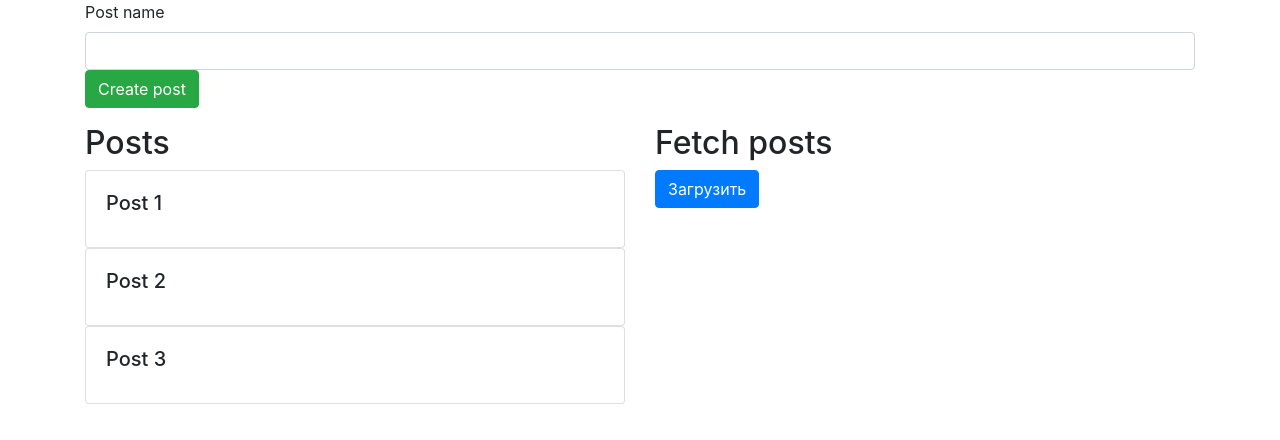
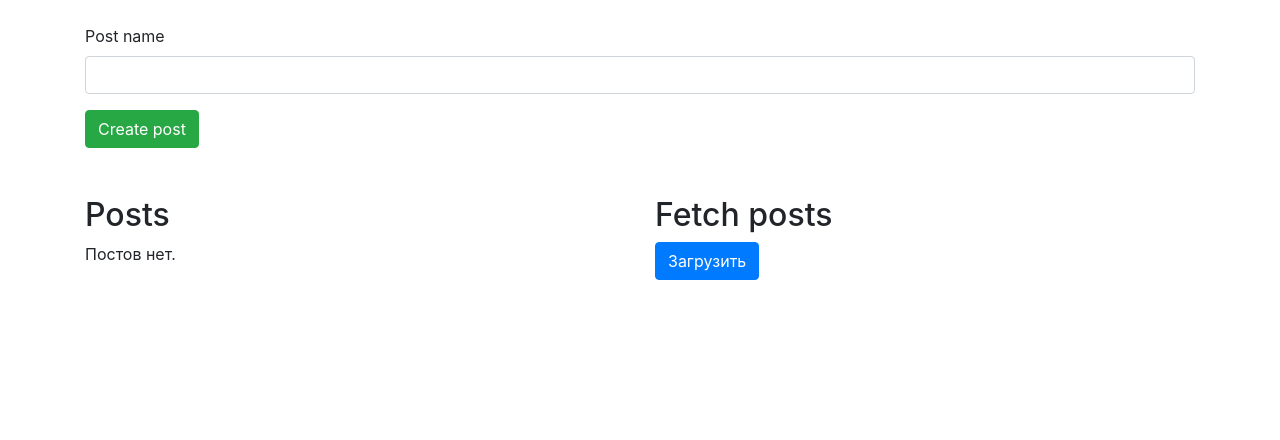
Before and after one commit to keira-yes/react-redux-posts, a React (Create React App) app: page / in a window 1280 px wide. Shown: the top 440 px of the page. Built offline with nearby package versions, Linux system fonts and the light colour scheme.

Commit message:
add submit form handler

```diff
--- a/src/App.js
+++ b/src/App.js
@@ -5,7 +5,7 @@ import PostsFetch from "./components/PostsFetch";
 
 function App() {
   return (
-    <div className="container">
+    <div className="container mt-4">
       <div className="row">
         <div className="col">
           <PostForm />
@@ -14,7 +14,7 @@ function App() {
       <div className="row">
         <div className="col">
           <h2>Posts</h2>
-          <Posts posts={[1, 2, 3]}/>
+          <Posts posts={[]}/>
         </div>
         <div className="col">
           <h2>Fetch posts</h2>
--- a/src/components/PostForm.js
+++ b/src/components/PostForm.js
@@ -10,22 +10,30 @@ export default class PostForm extends React.Component {
   }
 
   submitHandler = (e) => {
-    e.preventDefault()
+    e.preventDefault();
+    const {postTitle} = this.state;
+
+    const newPost = {
+      postTitle,
+      id: Date.now().toString()
+    };
+
+    this.setState({postTitle: ''})
   };
 
   inputChangeHandler = (e) => {
-    const name = e.target.name,
-      value = e.target.value;
+    e.persist();
     this.setState(prevState => ({
       ...prevState,
-      [name]: value
+      [e.target.name]: e.target.value
     }));
   };
 
   render() {
+    const {postTitle} = this.state;
     return (
       <div>
-        <form onSubmit={this.submitHandler}>
+        <form onSubmit={this.submitHandler} className="mb-5">
           <div className="form-group">
             <label htmlFor="title">Post name</label>
             <input
@@ -33,10 +41,10 @@ export default class PostForm extends React.Component {
               className="form-control"
               id="title"
               name="postTitle"
-              value={this.state.postTitle}
+              value={postTitle}
               onChange={this.inputChangeHandler}
             />
-            <button type="submit" className="btn btn-success">Create post</button>
+            <button type="submit" className="btn btn-success mt-3">Create post</button>
           </div>
         </form>
       </div>
```
